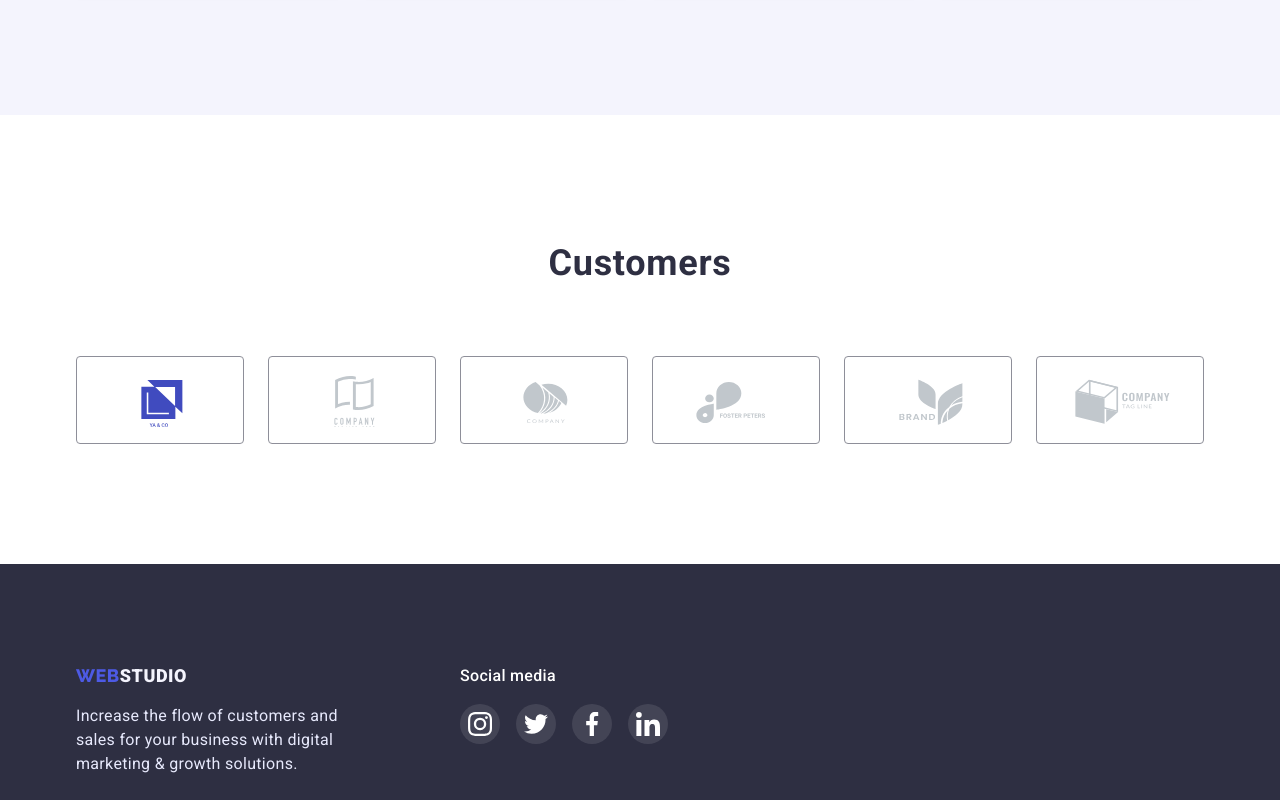
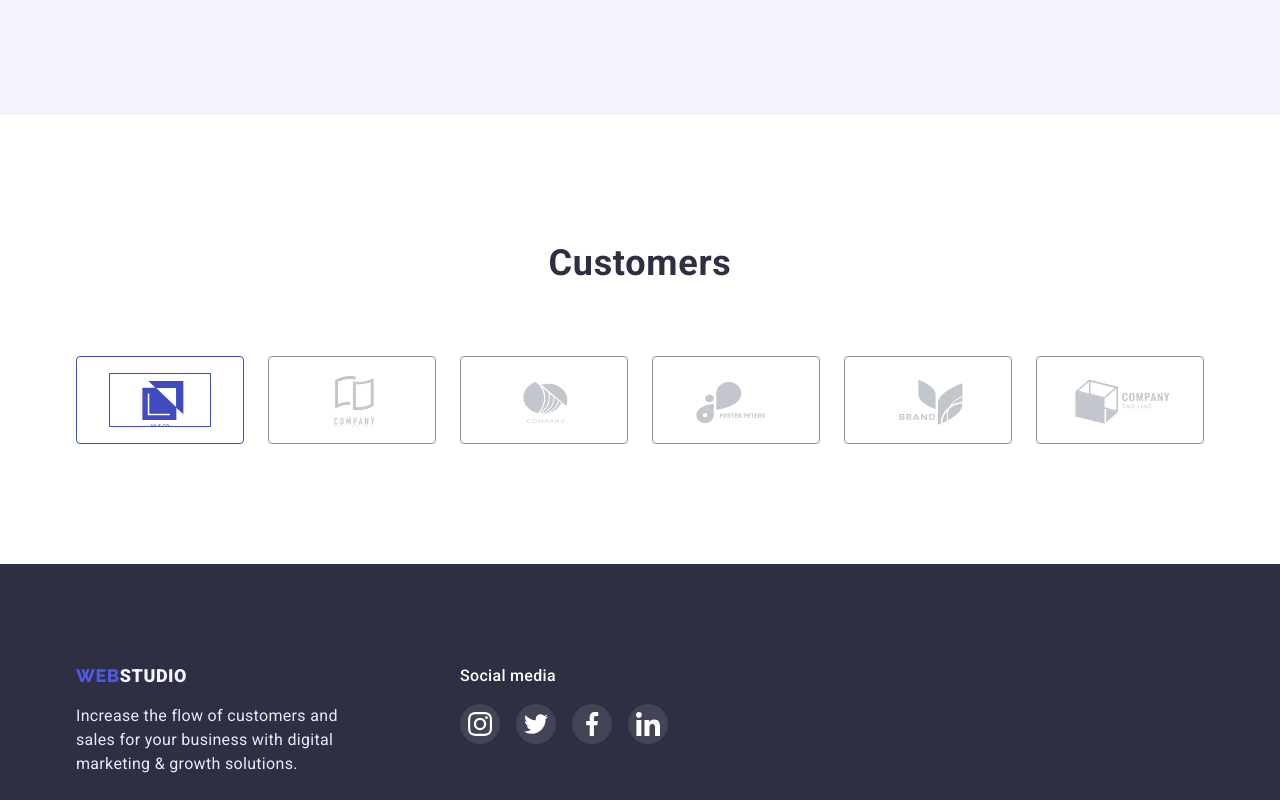
Before and after one commit to WolodymyrRubai/-goit-markup-hw-04, a plain HTML site: page index.html in a window 1280 px wide. In both pictures the pointer is over the link 160 px from the left and 2767 px from the top of the page. Shown: the part 2367-3167 px from the top of the page. Drawn offline with nearby package versions, Linux system fonts and the light colour scheme.

Commit message:
підсвітка рамки іконок

```diff
--- a/css/styles.css
+++ b/css/styles.css
@@ -387,7 +387,7 @@ body {
 .customers-link:hover,
 .customers-link:focus {
   fill: var(--portfolio-btn-color);
-  background-color: ;
+  border: 1px solid var(--portfolio-btn-color);
 }
 /* ---------------- /section-4 style */
 /* ---------------- footer section  */
```
Also changed, not shown: portfolio.html (+1 -1 lines).
